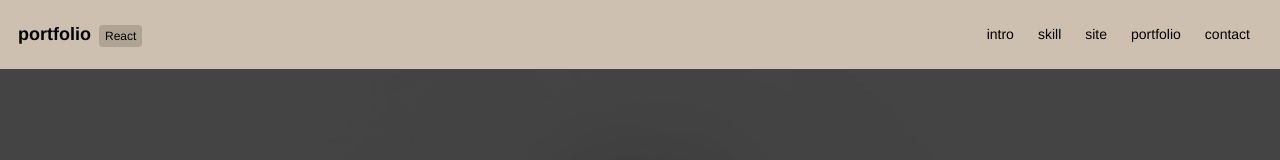
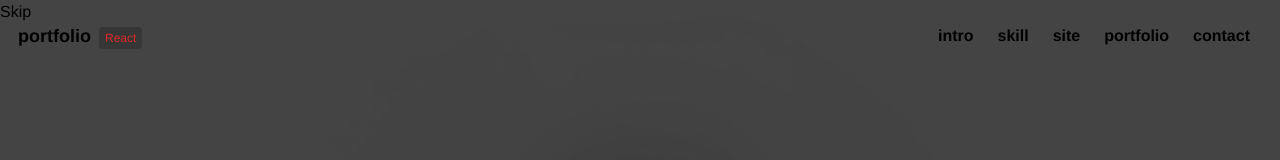
Before and after one commit to yun-narae/portfolio-project, a React (Create React App) app in the folder learn-react/: page / in a window 1280 px wide. Shown: the top 160 px of the page. Built offline with nearby package versions, Linux system fonts and the light colour scheme; a web font is replaced by a local one.

Commit message:
header 스타일 변경

```diff
--- a/learn-react/src/assets/scss/section/_header.scss
+++ b/learn-react/src/assets/scss/section/_header.scss
@@ -16,8 +16,12 @@
     top: 0;
     right: 0;
     left: 0;
-    background-color: var(--subBg100);
-    backdrop-filter: blur(15px);
+    z-index: 100;
+    background-color: rgba(0, 0, 0, 0.2);;
+
+    @include laptop {
+        background-color: transparent;
+    }
 
     .header__inner {
         padding: rem(20px) rem(16px);
@@ -37,11 +41,12 @@
             @include flex-between;
 
             em {
+                color: #df2929;
                 font-weight: 400;
                 font-size: rem(12px);
                 padding: rem(4px) rem(6px);
                 border-radius: rem(4px);
-                background-color: var(--subBg200);
+                background-color: rgba(0, 0, 0, 0.2);;
                 margin-left: rem(8px);
                 margin-bottom: rem(4px);
             }
@@ -57,6 +62,7 @@
             row-gap: rem(40px);
             margin-top: rem(20px);
             padding: 20px;
+            background-color: transparent;
 
             // active style
             transition: transform 0.3s ease-in-out;
@@ -69,7 +75,7 @@
             // nav js
             &.active {
                 transform: translateY(100%);
-                background-color: var(--subBg100);
+                background-color: rgba(0, 0, 0, 0.2);;
             }
 
             @include laptop {
@@ -104,18 +110,15 @@
                         display: block;
                         padding: rem(12px);
                         border-radius: rem(6px);
-                        font-size: rem(14px);
+                        font-size: rem(16px);
+                        font-weight: 600;
                         &:hover {
-                            background-color: var(--subBg200);
+                            background-color: rgba(0, 0, 0, 0.2);;
                         }
-
                     }
                 }
-
             }
-
         }
-
     }
 
     .btn-box {
@@ -127,9 +130,11 @@
         width: rem(40px);
         height: rem(40px);
         border-radius: 100%;
+        font-weight: 600;
         @extend %button-reset, %center;
+
         &:hover {
-            background-color: var(--subBg200);
+            background-color: rgba(0, 0, 0, 0.2);;
         }
         @include laptop {
             display: none;
```
